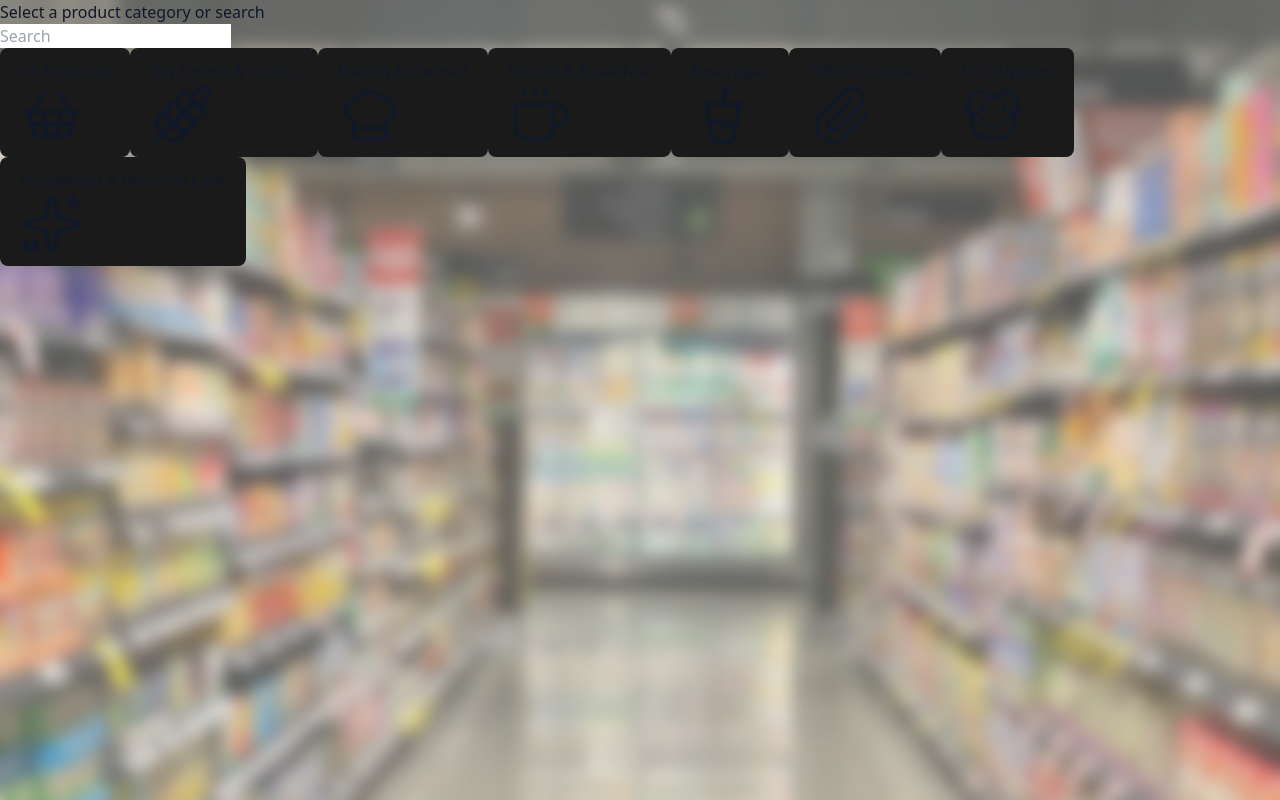
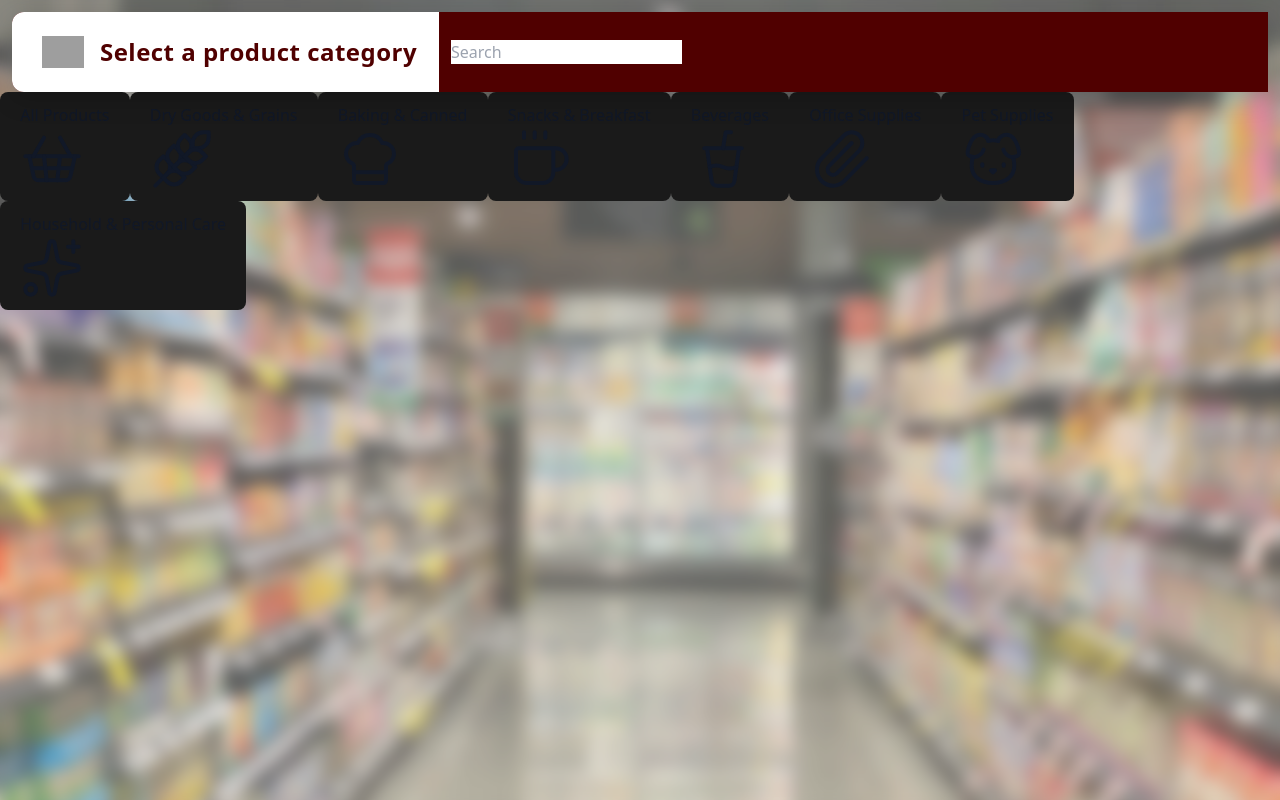
Before and after one commit to AsianPantsMan/sick-lidar-3, a React (Vite) app in the folder interface/interface/: page /customer in a window 1280 px wide. Built offline with nearby package versions, Linux system fonts and the light colour scheme; no server answers; the database is empty; grey boxes are pictures that could not be loaded.

Commit message:
change searchbar format

```diff
--- a/interface/interface/src/App.css
+++ b/interface/interface/src/App.css
@@ -1,6 +1,11 @@
 #root {
   width: 100%;
   min-height: 100vh;
+}
+
+:root {
+  --app-header-height: 80px;
+  --app-maroon: #500000;
 }
 
 .app-shell {
@@ -12,8 +17,77 @@
   flex-direction: column;
 }
 
+.app-header {
+  width: calc(100% - 1.5rem);
+  min-height: var(--app-header-height);
+  display: flex;
+  align-items: stretch;
+  background: var(--app-maroon);
+  box-shadow: 0 8px 24px rgba(0, 0, 0, 0.18);
+  position: sticky;
+  top: 0.75rem;
+  z-index: 20;
+  margin: 0.75rem auto 0;
+  border-radius: 1rem;
+  overflow: hidden;
+  border-radius: 0.75rem 0 0 0.75rem;
+}
+
+.app-header-brand {
+  flex: 0 0 34%;
+  min-width: 340px;
+  padding: 0 2rem 0 2.5rem;
+  display: flex;
+  align-items: center;
+  justify-content: center;
+  gap: 1rem;
+  background: #ffffff;
+  color: var(--app-maroon);
+}
+
+.app-header-logo {
+  width: 42px;
+  height: 42px;
+  object-fit: contain;
+  flex: 0 0 auto;
+}
+
+.app-header-title {
+  font-size: 1.5rem;
+  font-weight: 800;
+  letter-spacing: 0.02em;
+  line-height: 1;
+  white-space: nowrap;
+}
+
+.app-header-fill {
+  flex: 1 1 auto;
+  background: var(--app-maroon);
+  display: flex;
+  align-items: center;
+  gap: 1rem;
+  padding: 0.75rem 1.25rem 0.75rem 0.75rem;
+  min-width: 0;
+}
+
+.app-header-route-title {
+  flex: 0 0 auto;
+  color: #ffffff;
+  font-size: 1.5rem;
+  font-weight: 800;
+  letter-spacing: 0.02em;
+  white-space: nowrap;
+  overflow: hidden;
+  text-overflow: ellipsis;
+}
+
+.app-header-search {
+  flex: 1 1 56rem;
+  min-width: 0;
+}
+
 .app-main {
   width: 100%;
   flex: 1;
-  min-height: 100vh;
+  min-height: 0;
 }
--- a/interface/interface/src/App.jsx
+++ b/interface/interface/src/App.jsx
@@ -1,15 +1,18 @@
 import { Navigate, Route, Routes, useLocation } from "react-router-dom";
-import { useEffect } from "react";
+import { useEffect, useMemo, useState } from "react";
 import "./App.css";
 import CustomerPage from "./pages/CustomerPage";
 import StaffPage from "./pages/StaffPage";
+import revIcon from "./assets/rev.ico";
+import SearchBar from "./components/SearchBar";
+import useProducts from "./hooks/useProducts";
+import useSelectedMap from "./hooks/useSelectedMap";
 
-function BodyThemeController() {
-  const location = useLocation();
+function BodyThemeController({ pathname }) {
 
   useEffect(() => {
-    const isCustomerRoute = location.pathname.startsWith("/customer");
-    const isStaffRoute = location.pathname.startsWith("/staff");
+    const isCustomerRoute = pathname.startsWith("/customer");
+    const isStaffRoute = pathname.startsWith("/staff");
 
     document.body.classList.toggle("customer-theme", isCustomerRoute);
     document.body.classList.toggle("staff-theme", isStaffRoute);
@@ -18,19 +21,96 @@ function BodyThemeController() {
       document.body.classList.remove("customer-theme");
       document.body.classList.remove("staff-theme");
     };
-  }, [location.pathname]);
+  }, [pathname]);
 
   return null;
 }
 
 export default function App() {
+  const location = useLocation();
+  const apiBaseUrl = import.meta.env.VITE_API_URL;
+  const products = useProducts();
+  const activeMap = useSelectedMap(apiBaseUrl);
+
+  const [query, setQuery] = useState("");
+  const [category, setCategory] = useState("All Products");
+  const [showCategoryCards, setShowCategoryCards] = useState(true);
+  const [hasInteracted, setHasInteracted] = useState(false);
+  const [searchResults, setSearchResults] = useState(null);
+
+  const isCustomerRoute = location.pathname.startsWith("/customer");
+
+  const customerHeaderTitle = useMemo(() => {
+    if (!hasInteracted && category === "All Products" && query.trim() === "") {
+      return "Select a product category";
+    }
+
+    if (category === "All Products" && query.trim() === "") {
+      return "All Products";
+    }
+
+    if (category === "All Products" && query.trim() !== "") {
+      return "Search Results";
+    }
+
+    return category;
+  }, [category, hasInteracted, query]);
+
+  const customerSearchValue = query;
+  const headerTitle = isCustomerRoute ? customerHeaderTitle : "Retail Assistant";
+
+  if (!apiBaseUrl) {
+    throw new Error("Missing VITE_API_URL.");
+  }
+
   return (
     <div className="app-shell">
-      <BodyThemeController />
+      <BodyThemeController pathname={location.pathname} />
+      <header className="app-header" aria-label="Retail Assistant navigation bar">
+        <div className="app-header-brand">
+          <img src={revIcon} alt="Retail Assistant logo" className="app-header-logo" />
+          <span className="app-header-title">{headerTitle}</span>
+        </div>
+        <div className="app-header-fill">
+          {isCustomerRoute && (
+            <>
+              <div className="app-header-search">
+                <SearchBar
+                  value={customerSearchValue}
+                  onChange={setQuery}
+                  placeholder="Search"
+                  category={category}
+                  products={products}
+                  onResults={setSearchResults}
+                />
+              </div>
+            </>
+          )}
+        </div>
+      </header>
       <main className="app-main">
         <Routes>
           <Route path="/" element={<Navigate to="/customer" replace />} />
-          <Route path="/customer" element={<CustomerPage />} />
+          <Route
+            path="/customer"
+            element={
+              <CustomerPage
+                category={category}
+                setCategory={setCategory}
+                showCategoryCards={showCategoryCards}
+                setShowCategoryCards={setShowCategoryCards}
+                hasInteracted={hasInteracted}
+                setHasInteracted={setHasInteracted}
+                query={query}
+                setQuery={setQuery}
+                searchResults={searchResults}
+                setSearchResults={setSearchResults}
+                products={products}
+                activeMap={activeMap.mapConfig}
+                activeMapLoading={activeMap.mapLoading}
+              />
+            }
+          />
           <Route path="/staff" element={<StaffPage />} />
         </Routes>
       </main>
--- a/interface/interface/src/components/CategoryCards.jsx
+++ b/interface/interface/src/components/CategoryCards.jsx
@@ -21,7 +21,7 @@ export default function CategoryCards({ categories = [], onSelect }) {
             key={cat}
             type="button"
             onClick={() => onSelect(cat)}
-            className="rounded-lg bg-[#500000] text-white shadow-md p-6 flex flex-col items-center justify-center h-[240px] w-full touch-manipulation focus:outline-none"
+            className="rounded-xl bg-[#500000] text-white shadow-md p-6 flex flex-col items-center justify-center h-[240px] w-full touch-manipulation focus:outline-none"
             aria-label={`Open ${cat} category`}
           >
             <div className="text-3xl font-bold mb-4">{cat}</div>
--- a/interface/interface/src/components/SearchBar.jsx
+++ b/interface/interface/src/components/SearchBar.jsx
@@ -107,7 +107,7 @@ export default function SearchBar({
         onClick={handleInputClick}
         onFocus={handleInputClick}
         placeholder={placeholder}
-        className="w-full max-w-7xl p-4 rounded-xl border border-gray-300 bg-white shadow-lg focus:outline-none focus:ring-2 focus:ring-[#500000] text-lg text-black placeholder-gray-500"
+        className="w-full max-w-none p-4 rounded-xl border border-gray-300 bg-white shadow-lg focus:outline-none focus:ring-2 focus:ring-[#500000] text-lg text-black placeholder-gray-500"
         aria-label="Search products"
       />
       {showKeyboard && (
--- a/interface/interface/src/pages/CustomerPage.jsx
+++ b/interface/interface/src/pages/CustomerPage.jsx
@@ -1,33 +1,29 @@
-import { useEffect, useState } from "react";
+import { useEffect } from "react";
 import { ArrowLeft } from "lucide-react";
-import SearchBar from "../components/SearchBar";
 import CategoryCards from "../components/CategoryCards";
 import ProductGrid from "../components/ProductGrid";
-import useSelectedMap from "../hooks/useSelectedMap";
-import useProducts from "../hooks/useProducts";
 import "../styles/customer.css";
 
-export default function CustomerPage() {
-  const [query, setQuery] = useState("");
-  const [category, setCategory] = useState("All Products");
-  const [showCategoryCards, setShowCategoryCards] = useState(true);
-  const [hasInteracted, setHasInteracted] = useState(false);
-  const [searchResults, setSearchResults] = useState(null);
-  const products = useProducts();
-  const apiBaseUrl = import.meta.env.VITE_API_URL;
-
-  if (!apiBaseUrl) {
-    throw new Error("Missing VITE_API_URL.");
-  }
-
-  const activeMap = useSelectedMap(apiBaseUrl);
-
+export default function CustomerPage({
+  category,
+  setCategory,
+  showCategoryCards,
+  setShowCategoryCards,
+  hasInteracted,
+  setHasInteracted,
+  query,
+  searchResults,
+  setSearchResults,
+  products,
+  activeMap,
+  activeMapLoading,
+}) {
   useEffect(() => {
     if (query.trim() !== "") {
       setShowCategoryCards(false);
       setHasInteracted(true);
     }
-  }, [query]);
+  }, [query, setHasInteracted, setShowCategoryCards]);
 
   const visible = products.filter((p) => {
     const matchesCategory = category === "All Products" || p.productCategory === category;
@@ -53,24 +49,15 @@ export default function CustomerPage() {
   const gridProducts = isSearchingOnCategoryGrid ? (searchResults ?? []) : sortedVisible;
 
   return (
-    <div className="customer-shell min-h-screen">
-      <div className="text-5xl font-bold p-10 text-white text-center">
-        {!hasInteracted && category === "All Products" && query.trim() === ""
-          ? "Select a product category or search"
-          : category === "All Products" && query.trim() === ""
-            ? "All Products"
-            : category === "All Products" && query.trim() !== ""
-              ? "Search Results"
-              : category}
-      </div>
-      <div className="p-4">
-        <div className="flex items-center justify-center gap-4 mb-10 max-w-5xl mx-auto w-full">
+    <div className="customer-shell min-h-screen p-4">
+      <div className="flex items-center justify-start gap-4 mb-8 max-w-7xl mx-auto w-full">
         {!showCategoryCards && (
           <button
             onClick={() => {
               setCategory("All Products");
               setShowCategoryCards(true);
               setHasInteracted(false);
+              setSearchResults(null);
               setQuery("");
             }}
             className="px-6 py-4 rounded-xl bg-[#500000] text-white text-lg font-bold shadow-lg hover:bg-[#600000] transition-colors whitespace-nowrap flex items-center gap-2 h-[62px]"
@@ -80,16 +67,6 @@ export default function CustomerPage() {
             Back
           </button>
         )}
-          <div className="flex-1 w-full">
-            <SearchBar
-              value={query}
-              onChange={setQuery}
-              placeholder="Search"
-              category={category}
-              products={products}
-              onResults={setSearchResults}
-            />
-          </div>
       </div>
 
       {showCategoryCards && query.trim() === "" ? (
@@ -102,9 +79,8 @@ export default function CustomerPage() {
           }}
         />
       ) : (
-          <ProductGrid products={gridProducts} activeMap={activeMap.mapConfig} activeMapLoading={activeMap.mapLoading} />
+        <ProductGrid products={gridProducts} activeMap={activeMap} activeMapLoading={activeMapLoading} />
       )}
-      </div>
     </div>
   );
 }
--- a/interface/interface/src/styles/customer.css
+++ b/interface/interface/src/styles/customer.css
@@ -20,5 +20,5 @@ body.customer-theme::before {
 }
 
 .customer-shell {
-  min-height: calc(100vh - 80px);
+  min-height: 0;
 }
```
Lines whose indentation alone changed are shown as unchanged.
